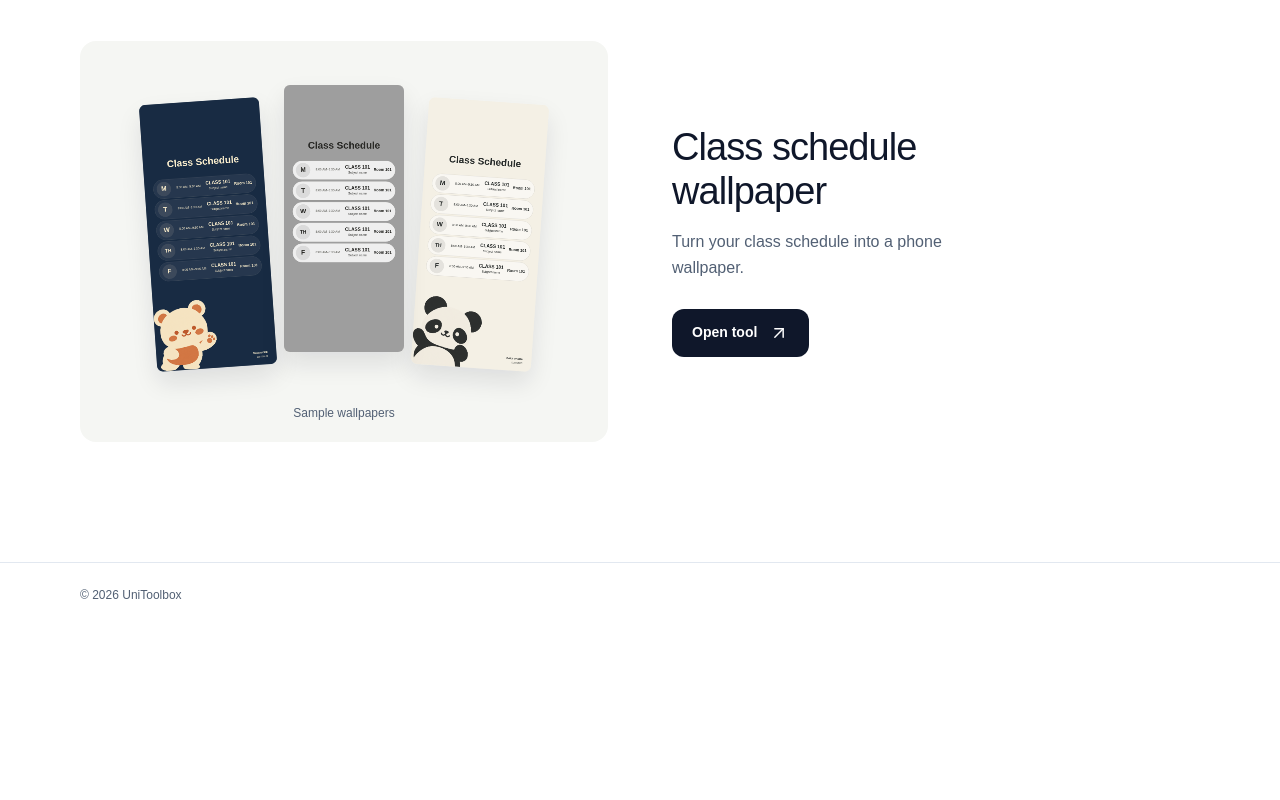
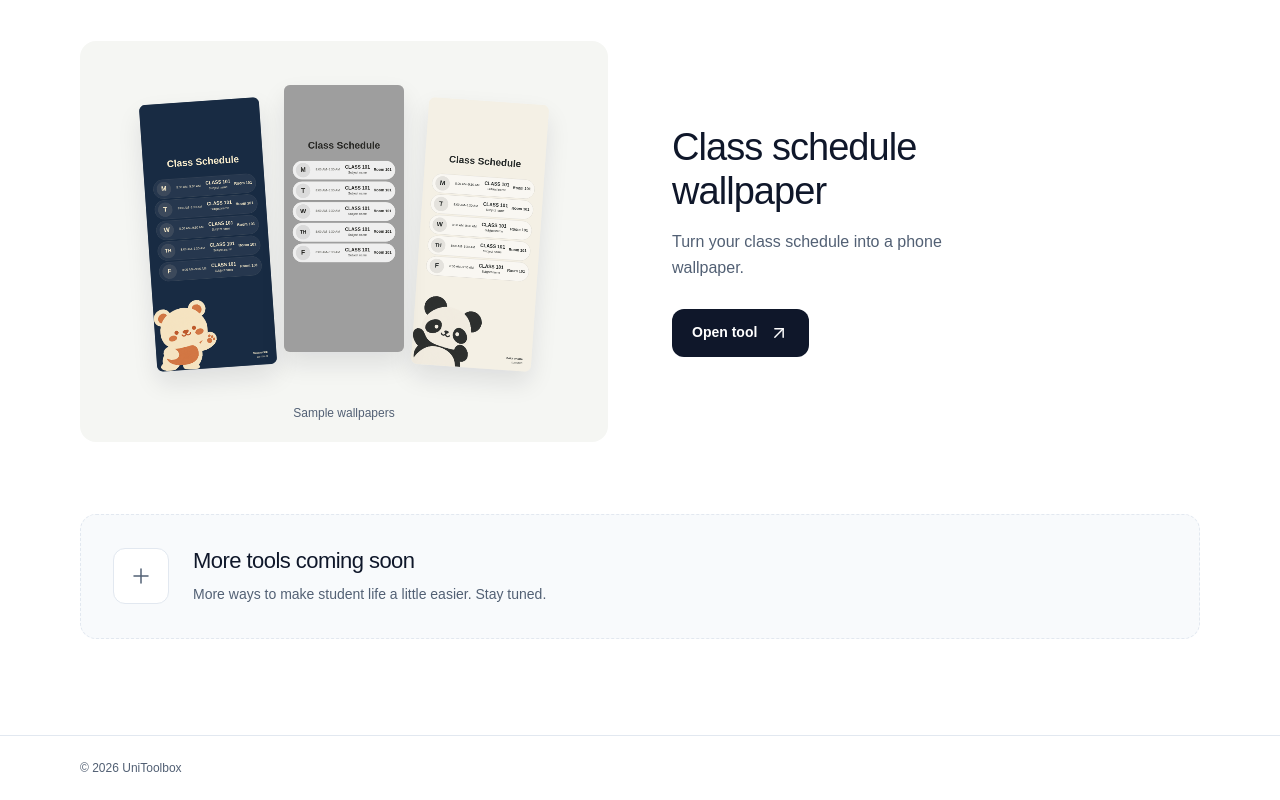
Before and after one commit to ChrstprJohn/SchedSnap, a React (Vite) app: page / in a window 1280 px wide. Shown: the part 1088-1888 px from the top of the page. Before the commit the page ends 1715 px from the top, so only its background shows below. Built offline with nearby package versions, Linux system fonts and the light colour scheme.

Commit message:
feat: add coming-soon tools placeholder to home page

```diff
--- /dev/null
+++ b/src/components/ComingSoonTools.jsx
@@ -0,0 +1,15 @@
+import { Plus } from 'lucide-react';
+
+export default function ComingSoonTools() {
+  return (
+    <aside className="coming-soon-tools" aria-labelledby="coming-soon-heading">
+      <div className="coming-soon-icon" aria-hidden="true">
+        <Plus size={24} strokeWidth={1.5} />
+      </div>
+      <div className="coming-soon-copy">
+        <h3 id="coming-soon-heading" className="coming-soon-heading">More tools coming soon</h3>
+        <p className="coming-soon-description">More ways to make student life a little easier. Stay tuned.</p>
+      </div>
+    </aside>
+  );
+}
--- a/src/landing.css
+++ b/src/landing.css
@@ -35,6 +35,11 @@
   .service-row:hover .service-action svg { transform: translate(3px, -3px); }
   .service-row:hover .service-action { background: #334155; }
   .service-row:focus-visible { border-radius: 4px; }
+  .coming-soon-tools { display: flex; align-items: center; gap: 24px; margin-top: 48px; padding: 32px; border: 1px dashed var(--color-line); border-radius: 16px; background: var(--color-soft); }
+  .coming-soon-icon { display: grid; flex-shrink: 0; width: 56px; height: 56px; place-items: center; border: 1px solid var(--color-line); border-radius: 12px; background: var(--color-paper); color: var(--color-muted); }
+  .coming-soon-copy { min-width: 0; }
+  .coming-soon-heading { font-size: 1.375rem; line-height: 1.3; font-weight: 500; letter-spacing: -0.025em; }
+  .coming-soon-description { max-width: 52ch; margin-top: 8px; font-size: 0.875rem; line-height: 1.6; color: var(--color-muted); }
   .landing-footer { border-top: 1px solid var(--color-line); }
 }
 
@@ -60,4 +65,7 @@
   .service-row { grid-template-columns: minmax(0, 1fr); gap: 24px; padding-bottom: 0; }
   .service-preview { padding: 32px 20px 16px; }
   .service-action { margin-top: 20px; }
+  .coming-soon-tools { align-items: flex-start; gap: 16px; margin-top: 32px; padding: 24px 20px; }
+  .coming-soon-icon { width: 40px; height: 40px; border-radius: 10px; }
+  .coming-soon-heading { font-size: 1.125rem; }
 }
--- a/src/pages/Home.jsx
+++ b/src/pages/Home.jsx
@@ -1,6 +1,7 @@
 import Hero from '../components/Hero.jsx';
 import StatsBanner from '../components/StatsBanner.jsx';
 import ServiceCard from '../components/ServiceCard.jsx';
+import ComingSoonTools from '../components/ComingSoonTools.jsx';
 import { services } from '../config/services.js';
 import '../landing.css';
 
@@ -14,6 +15,7 @@ export default function Home() {
         <div className="service-list">
           {services.map((service) => <ServiceCard key={service.id} service={service} />)}
         </div>
+        <ComingSoonTools />
       </section>
     </>
   );
```
